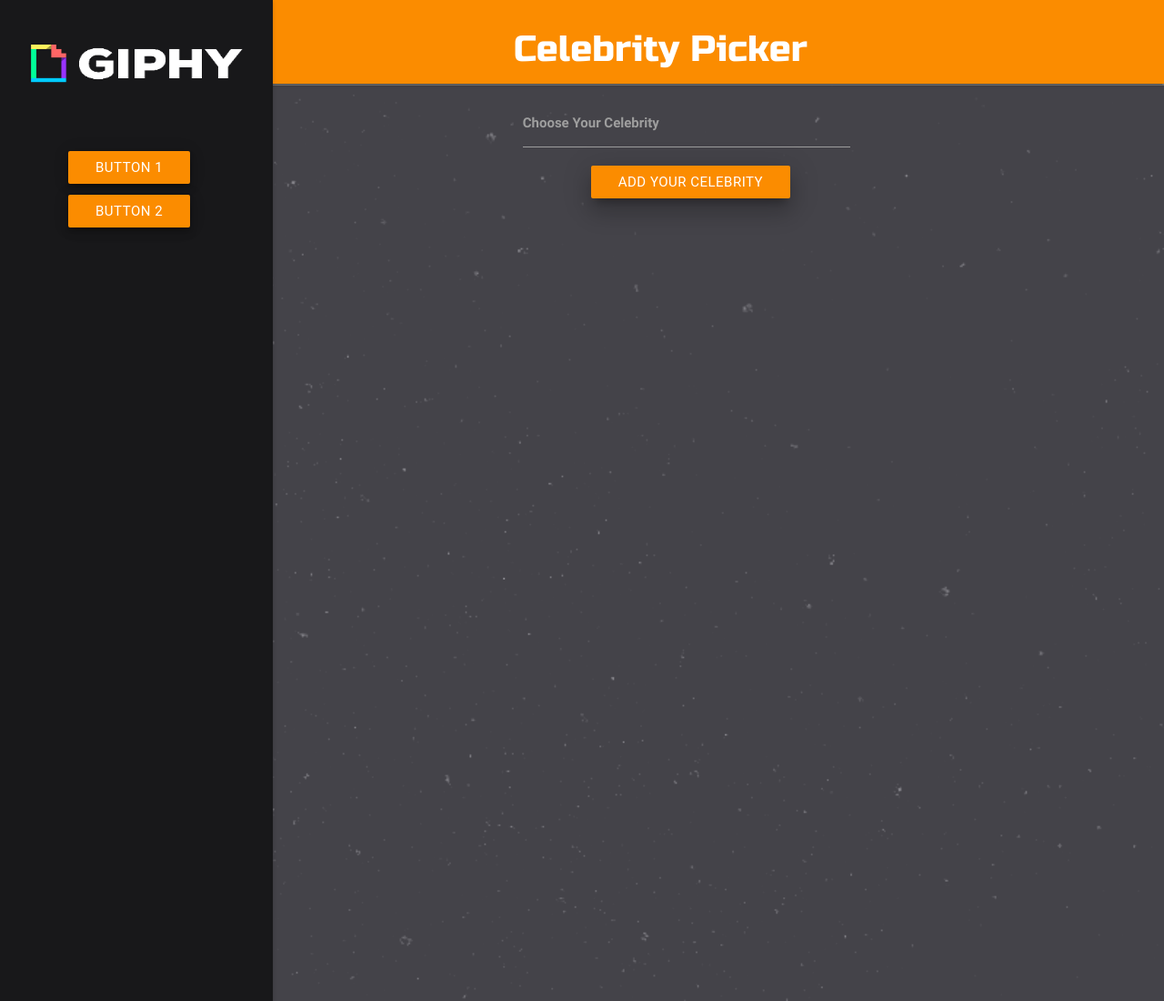
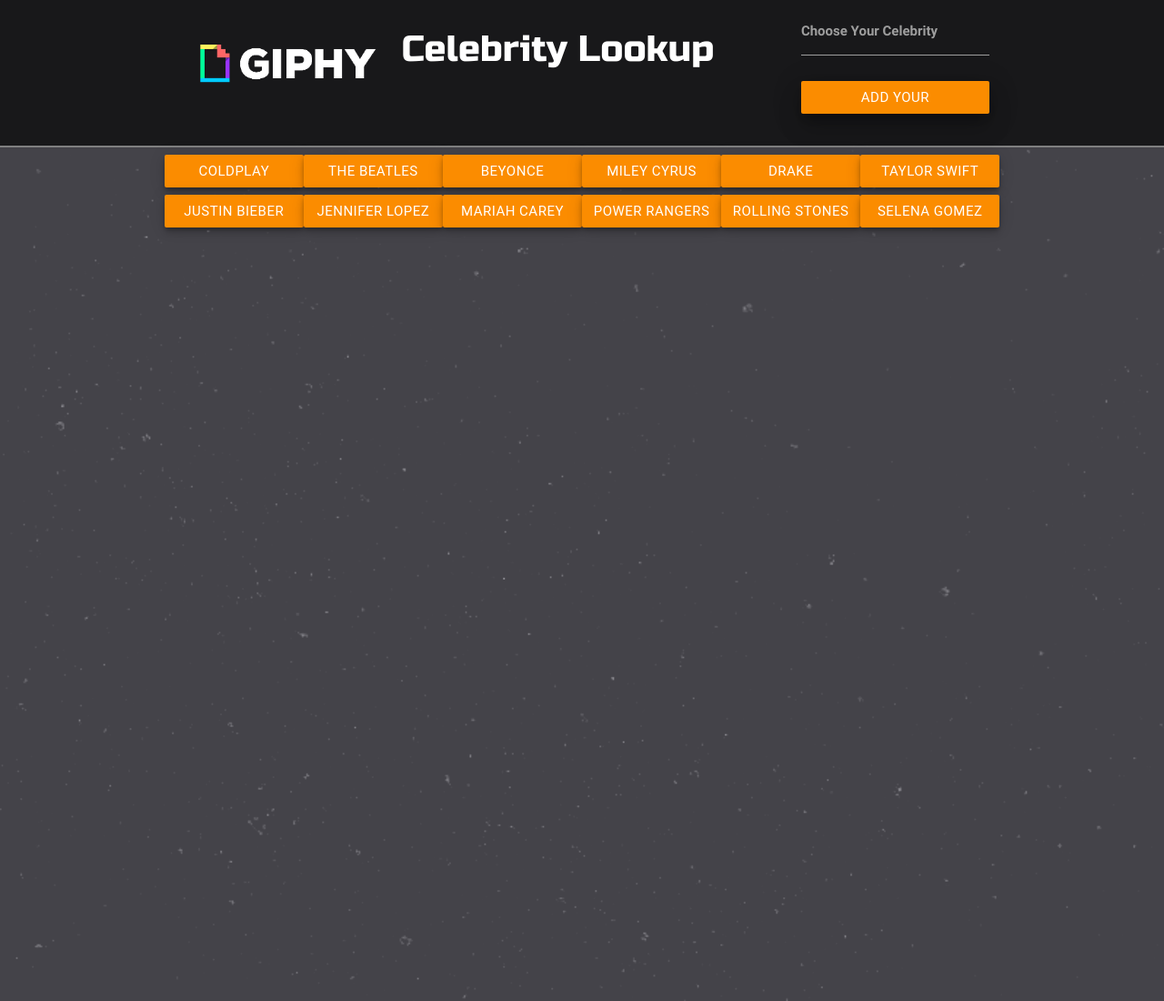
Before and after one commit to Nfinley/GIPHY-API, a PHP site: page / in a window 1280 px wide. Shown: the whole page at 91% size. Run offline with PHP 8.4, Linux system fonts and the light colour scheme; some libraries are stand-ins or nearby versions; some web fonts are replaced.

Commit message:
Buttons are now dynamically updating on the page

```diff
--- a/assets/css/style.css
+++ b/assets/css/style.css
@@ -20,7 +20,7 @@ h1 {
 
 header {
 	background-color: #18181A;
-	margin-bottom: -20px;
+	/*margin-bottom: -20px;*/
 	border-bottom: 2px solid grey;
 }
 
@@ -38,16 +38,30 @@ nav {
 
  }
 
+button {
+	margin-top: 8px;
+	padding-right: 10px;
+	text-align: center;
 
-.buttons {
-	margin-left: 10px;
 }
+
 
 img {
 	height: 140px;
 	width: 300px;
 
 }
+
+/*.center-align {
+	margin: auto auto;
+}*/
+
+
+/*For Side-nav project not used here*/
+/*.buttons {
+	margin-left: 10px;
+}
+
 .btn {
 	margin-left: 75px;
 }
@@ -57,11 +71,10 @@ img {
 }
 
 
-/*This is the styling for the div container 'row' */
 .row {
 	margin-bottom: 0px;
 }
 
 .main {
 	height: 700px;
-}
+}*/
--- a/assets/javascript/app.js
+++ b/assets/javascript/app.js
@@ -28,16 +28,16 @@ giphyObj = {
     	"The Beatles",
     	"Beyonce",
     	"Miley Cyrus",
-    	"Kim Kardashian",
-    	"Angelina Jolie",
+    	"Drake",
+    	"Taylor Swift",
     	"Justin Bieber",
-    	"Taylor Swift",
-    	"Drake",
-    	"Brad Pitt",
-    	"George Clooney",
+    	"Jennifer Lopez",
     	"Mariah Carey",
-    	"Jennifer Aniston",
-    	"Power Rangers"],
+    	"Power Rangers",
+    	"Rolling Stones",
+    	"Selena Gomez"
+    	],
+
 
 
     // Functions
@@ -47,22 +47,19 @@ giphyObj = {
 
         // Figure out what id I need to target
         $('#buttonsview').empty();
-
         // Loops through the array of movies
         for (var i = 0; i < this.topics.length; i++) {
-
+        	console.log("This is the topics object: " + this.topics);
             // Then dynamicaly generates buttons for each movie in the array
 
-            // Note the jQUery syntax here...
-            var li = $('<li>');
-            li.addClass('padding-bold').addId('buttonsview');
+            var buildButton = $('<button>'); // This code $('<button>') is all jQuery needs to create the beginning and end tag. (<button></button>)
+            buildButton.attr('class', 'col s2 waves-effect waves-light btn orange darken-1 z-depth-3'); // Added a class
+            buildButton.attr('data-name', this.topics[i]); // Added a data-attribute
+            buildButton.text(this.topics[i]); // Provided the initial button text
+            console.log("the button element: " + JSON.stringify(buildButton));
 
-            var buildButton = $('<button>'); // This code $('<button>') is all jQuery needs to create the beginning and end tag. (<button></button>)
-            buildButton.addClass('waves-effect waves-light btn orange darken-1 z-depth-3'); // Added a class
-            buildButton.attr('data-name', this.topics[i]); // Added a data-attribute
-            buildButton.text(this.movies[i]); // Provided the initial button text
-
-            $('#nav-mobile').append(li); // Added the li to the ul element
+            // append the div to buttonsview
+            $('#buttonsView').append(buildButton);
         }
     }
 
@@ -71,30 +68,34 @@ giphyObj = {
 
 
 // ========================================================
+$(document).ready(function() {
+giphyObj.buildButtons();
 
 // This function handles events where one button is clicked
 $('#addCeleb').on('click', function() {
 
     // This line of code will grab the input from the textbox
     var celeb = $('#celeb-input').val().trim();
-    console.log(celeb);
+    console.log("The input typed: " + celeb);
     // The movie from the textbox is then added to our array
     giphyObj.topics.push(celeb);
 
     // Our array then runs which handles the processing of our movie array
-    renderButtons();
+    // giphyObj.buildButtons();
 
     // We have this line so that users can hit "enter" instead of clicking on ht button and it won't move to the next page
     return false;
 })
 
-// ========================================================
+});
 
-// Generic function for displaying the movieInfo
-$(document).on('click', '.movie', displayMovieInfo);
+// // ========================================================
+
+// // Generic function for displaying the movieInfo
+// $(document).on('click', '.celeb', displayCelebInfo);
 
 
-// ========================================================
+// // ========================================================
 
-// This calls the renderButtons() function
-renderButtons();
+// // This calls the renderButtons() function
+// renderButtons();
--- a/index.html
+++ b/index.html
@@ -26,58 +26,48 @@
 </head>
 
 <body>
-    <header class="grey">
-        <nav class="top-nav teal orange darken-1">
-            <div class="container">
-                <div class="row">
-                    <div class="col s12 m9 l10 offset-m3 offset-l2">
-                        <div class="nav-wrapper">
-                            <h1 class="page-title">Celebrity Picker</h1>
-                        </div>
-
+    <!-- With no side nav for now just to get the app working -->
+    <header>
+        <div class="container">
+            <div class="row">
+                <div class="col s3">
+                    <div class="valign-wrapper">
+                        <img src="assets/images/giphy.gif" class="headerImage valign">
                     </div>
                 </div>
+                <div class="col s6">
+                    <div class="valign-wrapper">
+                        <h1 class="center-align valign"> Celebrity Lookup </h1>
+                    </div>
+                </div>
+                <div class="input-field col s3">
+                    <label for="celeb-input">Choose Your Celebrity</label>
+                    <input type="text" id="celeb-input">
+                    <br>
+                    <!-- Button triggers new movie to be added -->
+                    <button class="waves-effect waves-light btn orange darken-1 z-depth-5" id="addCeleb" type="button" value="Add Your Celebrity">Add Your Celebrity</button>
+                </div>
             </div>
-        </nav>
-        <div class="container"><a href="#" data-activates="nav-mobile" class="button-collapse top-nav full hide-on-large-only"><i class="material-icons">menu</i></a></div>
-        <ul id="nav-mobile" class="side-nav fixed">
-            <li class="logo">
-                <img id="logo-container" class="logo" src="assets/images/giphy.gif">
-            </li>
-            <!-- <li class="search">
-                <div class="search-wrapper card">
-                    <input id="search"><i class="material-icons">search</i>
-                    <div class="search-results"></div>
-                </div>
-            </li> -->
-            <li class=" padding bold" id="buttonsview">
-                <button class="waves-effect waves-light btn orange darken-1 z-depth-3">Button 1</button>
-            </li>
-            <li class=" padding bold">
-                <button class="waves-effect waves-light btn orange darken-1 z-depth-3">Button 2</button>
-            </li>
-        </ul>
+        </div>
     </header>
-    <!-- For the header -->
-    <!-- Body contents -->
-    <main>
-        <div class="container">
-        <div class="row">
-            <div class="col s12 m5 l5 "></div>
-            <div class="input-field col s12 m5 l5 ">
-                    <input id="addCeleb" type="text" class="validate">
-                    <label for="addCeleb">Choose Your Celebrity</label>
+    <!-- TO HOUSE THE BUTTONS -->
+    <div class="container">
+        <div class="row" id="buttonsView">
+            <!-- Hard coded at first -->
+            <!-- Dynamically update them to display and add class of col m1 to be in one column -->
+            <!-- <div class="col s1 col m1 col l1">
 
-                <br>
-                <!-- Button triggers new movie to be added -->
-                <button class="waves-effect waves-light btn orange darken-1 z-depth-5" id="addCeleb" type="button" value="Add Your Celebrity">Add Your Celebrity</button>
+                <button class="waves-effect waves-light btn orange darken-1 z-depth-5 celeb" data-name="Jennifer Lopez" >J Lo</button>
             </div>
 
+            <div class="col s1 col m1 col l1">
+                <button class="waves-effect waves-light btn orange darken-1 z-depth-5 celeb" data-name="Jennifer Aniston">Jennifer Aniston</button>
+            </div> -->
 
-            <div class="col s12 m2 l2 "></div>
         </div>
-        </div>
-    </main>
+    </div>
+    </div>
+    <!-- For the header -->
     <!-- A divider above where the images go -->
     <!--  <div class="divider"></div> -->
     <!--         <div id="push"> </div>
```
